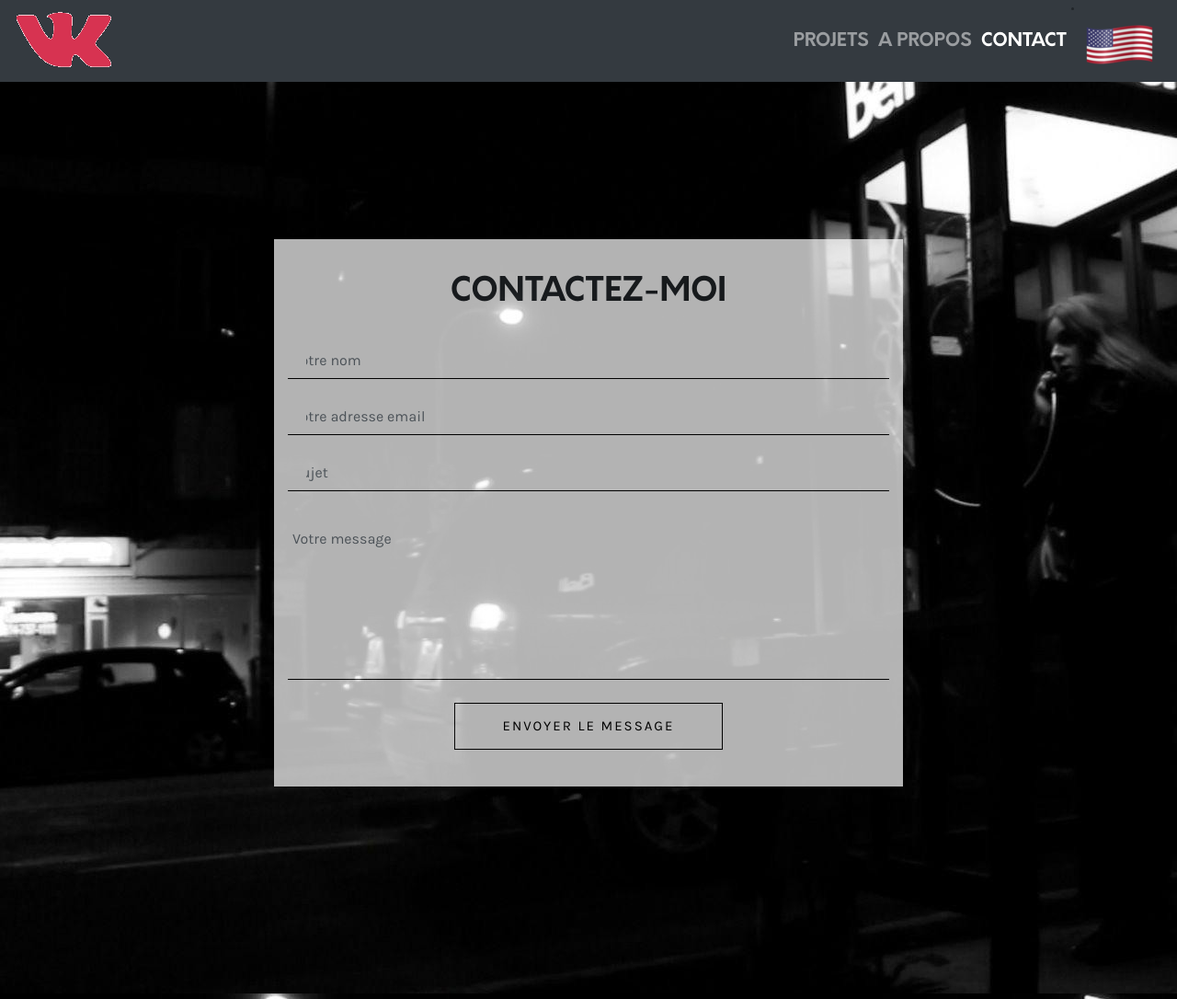
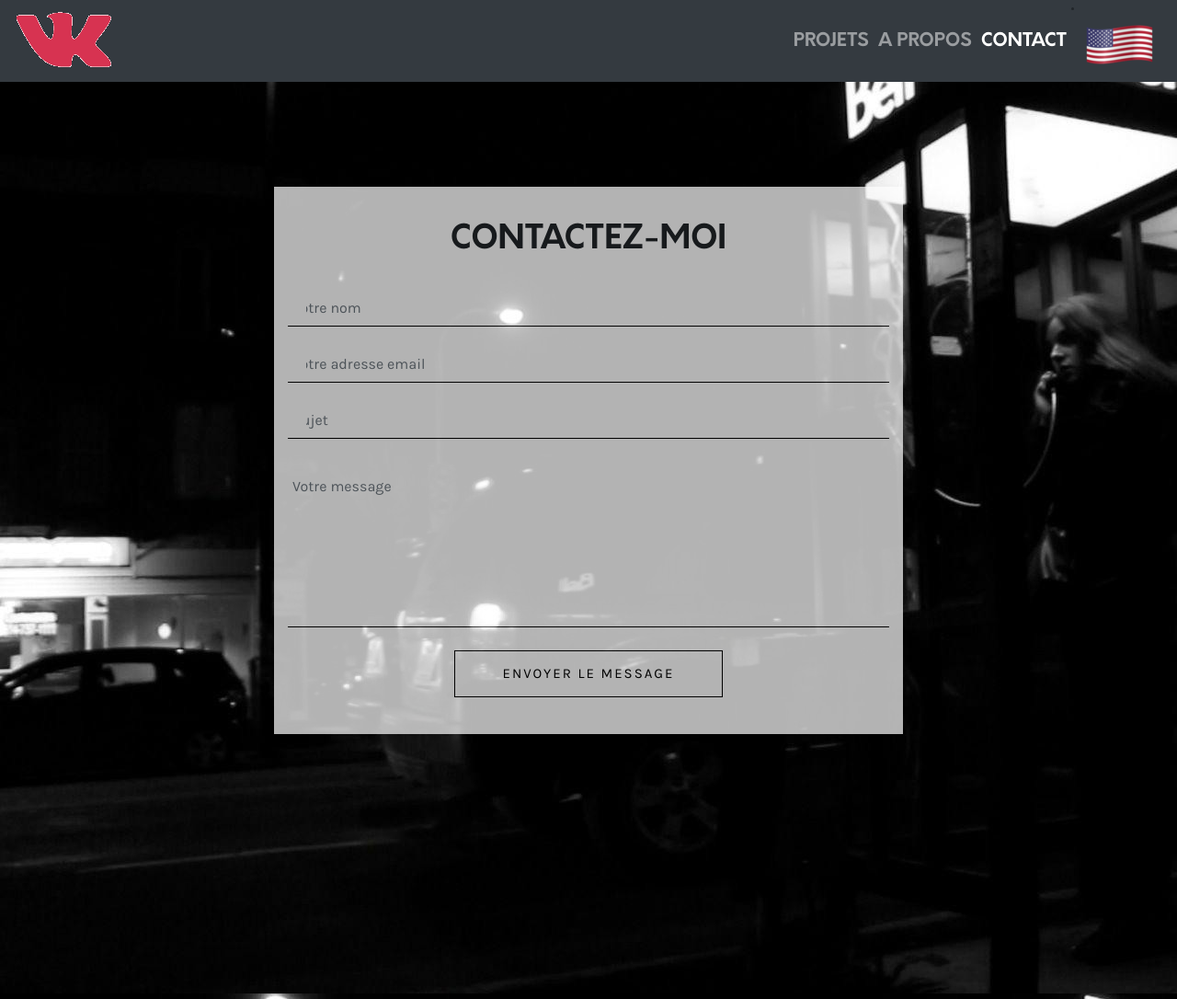
Before and after one commit to kvnbrnrd/Portfolio, a PHP site: page / in a window 1280 px wide. Shown: the whole page at 92% size. Run offline with PHP 8.4, Linux system fonts and the light colour scheme; some libraries are stand-ins or nearby versions.

Commit message:
[edit] -- Correction design formulaire contact desktop --

```diff
--- a/Assets/CSS/main.css
+++ b/Assets/CSS/main.css
@@ -290,7 +290,7 @@ table {
   }
 
   .col-xs-12.col-sm-12.col-md-12.col-lg-12 {
-	padding: 15% 20% 15% 20%;
+	padding: 10% 20% 10% 20%;
   }
 
   .margin-top-25 {
```
